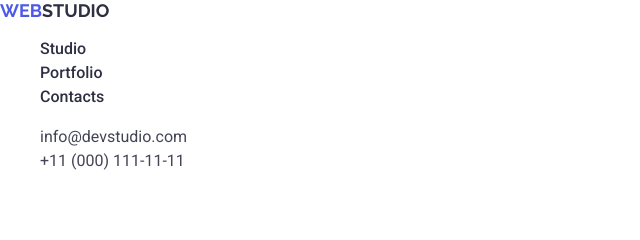
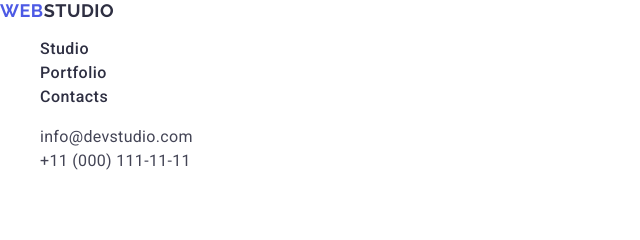
Before and after one commit to DvoILL/goit-markup-hw-02, a plain HTML site: page index.html in a window 1280 px wide. Shown: the top 240 px of the page, 0-640 px from the left. Drawn offline with nearby package versions, Linux system fonts and the light colour scheme.

Commit message:
check head&header

```diff
--- a/css/style.css
+++ b/css/style.css
@@ -1,5 +1,7 @@
 body{
     font-family: "Roboto", sans-serif;
+    color: #434455;
+    background-color: #FFFFFF;
 
 }
 
@@ -16,32 +18,35 @@ ul{
     font-weight: 700;
     font-size: 18px;
     text-transform: uppercase;
-    line-height: 1.16667;;
-    letter-spacing: 3%;
-    color: #2E2F42;
+    line-height: 1.17;;
+    letter-spacing: 0.03em;
+    color: #4d5ae5;
 
 }
 
-.logo-web{
-    color: #4D5AE5;
+.logo-nav span {
+    color: #2e2f42;
 }
 
 .nav-links a {
         font-weight: 500;
         font-size: 16px;
         line-height: 1.5;
-        letter-spacing: 2%;
+        letter-spacing: 0.03em;
         color: #2E2F42
 
 }
 
+address {
+    font-style: normal;
+}
+
 .contacts a {
- font-family: "Roboto", sans-serif;
- font-style: normal;
+        font-family: "Roboto", sans-serif;
         font-weight: 400;
         font-size: 16px;
         line-height: 1.5;
-        letter-spacing: 2%;
+        letter-spacing: 0.02em;
         color: #434455 ;
 }
 
--- a/index.html
+++ b/index.html
@@ -21,11 +21,13 @@
       <!-- Logo -->
 
       <nav>
-        <a href="./index.html" class="logo-nav">
-          <span class="logo-web">WEB</span>STUDIO</a
+        <a href="./index.html" class="logo-nav"
+          >WEB<span class="logo-studio">STUDIO</span></a
         >
         <ul>
-          <li class="nav-links"><a href="">Studio</a></li>
+          <li class="nav-links">
+            <a href="./index.html" class="nav-links-first">Studio</a>
+          </li>
           <li class="nav-links"><a href="">Portfolio</a></li>
           <li class="nav-links"><a href="">Contacts</a></li>
         </ul>
```
